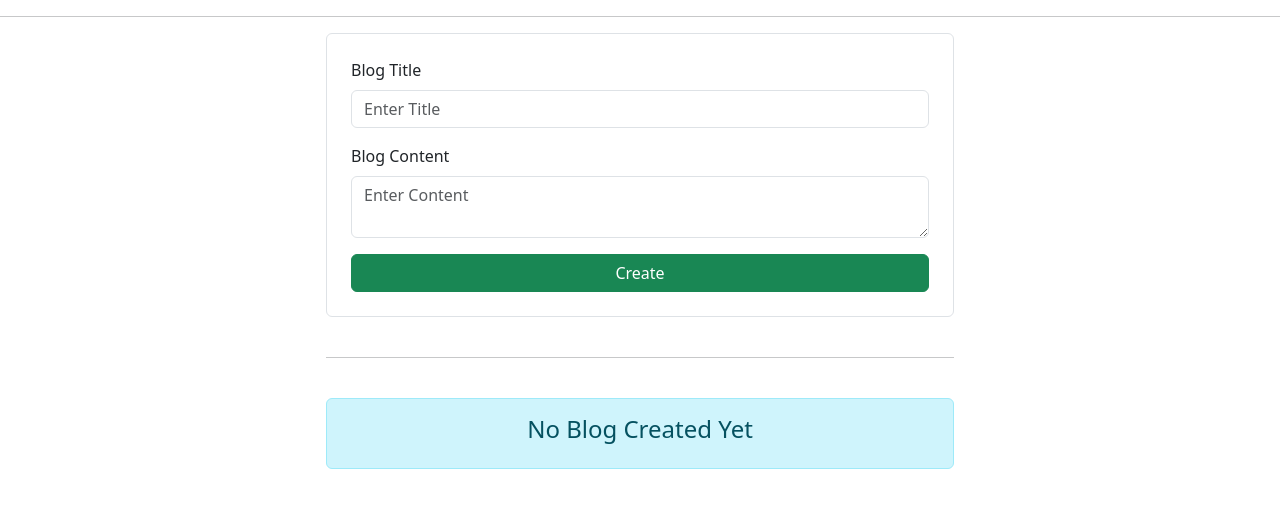
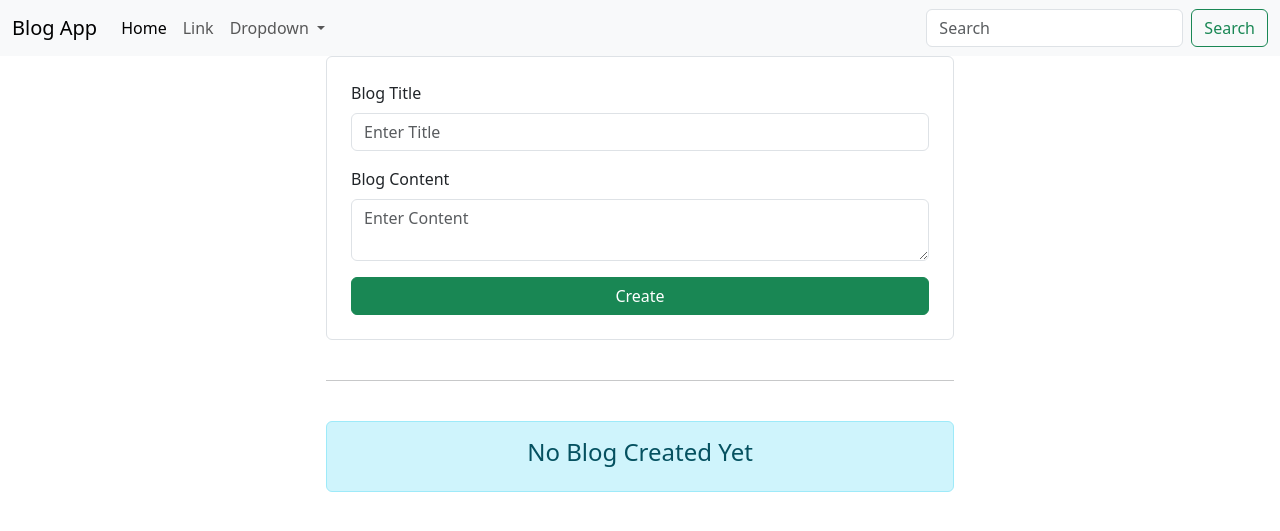
Before and after one commit to lkx100/DjangoBlogProject, a Django app: page / in a window 1280 px wide. Shown: the top 531 px of the page. Run offline with Django 5.2, Linux system fonts and the light colour scheme.

Commit message:
Experiment 5

```diff
--- a/BlogApp/templates/base.html
+++ b/BlogApp/templates/base.html
@@ -6,6 +6,7 @@
     <title>
         {% block title %}{% endblock %}
     </title>
+    {% include "navbar.html" %}
     <link href="https://cdn.jsdelivr.net/npm/bootstrap@5.3.3/dist/css/bootstrap.min.css" rel="stylesheet" integrity="sha384-QWTKZyjpPEjISv5WaRU9OFeRpok6YctnYmDr5pNlyT2bRjXh0JMhjY6hW+ALEwIH" crossorigin="anonymous">
 </head>
 <body>
--- a/BlogApp/templates/home.html
+++ b/BlogApp/templates/home.html
@@ -3,7 +3,6 @@
 {% block title %} Blogs Page {% endblock %}
 
 {% block content %}
-    <hr>
     <div class="row justify-content-center">
         <div class="col-md-6">
             <form method="POST" class="p-4 border rounded">
--- /dev/null
+++ b/BlogApp/templates/navbar.html
@@ -0,0 +1,33 @@
+<nav class="navbar navbar-expand-lg bg-body-tertiary">
+    <div class="container-fluid">
+      <a class="navbar-brand" href="{% url "list_blogs" %}">Blog App</a>
+      <button class="navbar-toggler" type="button" data-bs-toggle="collapse" data-bs-target="#navbarSupportedContent" aria-controls="navbarSupportedContent" aria-expanded="false" aria-label="Toggle navigation">
+        <span class="navbar-toggler-icon"></span>
+      </button>
+      <div class="collapse navbar-collapse" id="navbarSupportedContent">
+        <ul class="navbar-nav me-auto mb-2 mb-lg-0">
+          <li class="nav-item">
+            <a class="nav-link active" aria-current="page" href="{% url "list_blogs" %}">Home</a>
+          </li>
+          <li class="nav-item">
+            <a class="nav-link" href="#">Link</a>
+          </li>
+          <li class="nav-item dropdown">
+            <a class="nav-link dropdown-toggle" href="#" role="button" data-bs-toggle="dropdown" aria-expanded="false">
+              Dropdown
+            </a>
+            <ul class="dropdown-menu">
+              <li><a class="dropdown-item" href="#">Action</a></li>
+              <li><a class="dropdown-item" href="#">Another action</a></li>
+              <li><hr class="dropdown-divider"></li>
+              <li><a class="dropdown-item" href="#">Something else here</a></li>
+            </ul>
+          </li>
+        </ul>
+        <form class="d-flex" role="search">
+          <input class="form-control me-2" type="search" placeholder="Search" aria-label="Search">
+          <button class="btn btn-outline-success" type="submit">Search</button>
+        </form>
+      </div>
+    </div>
+  </nav>
```
